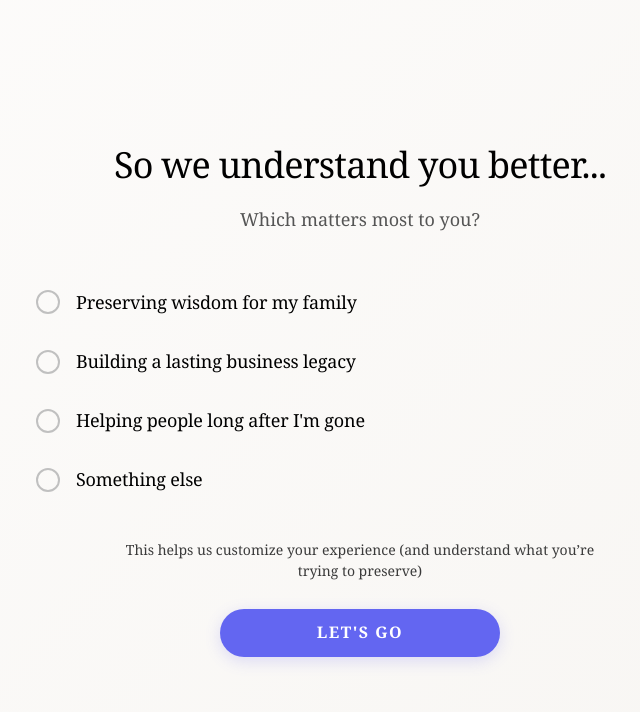
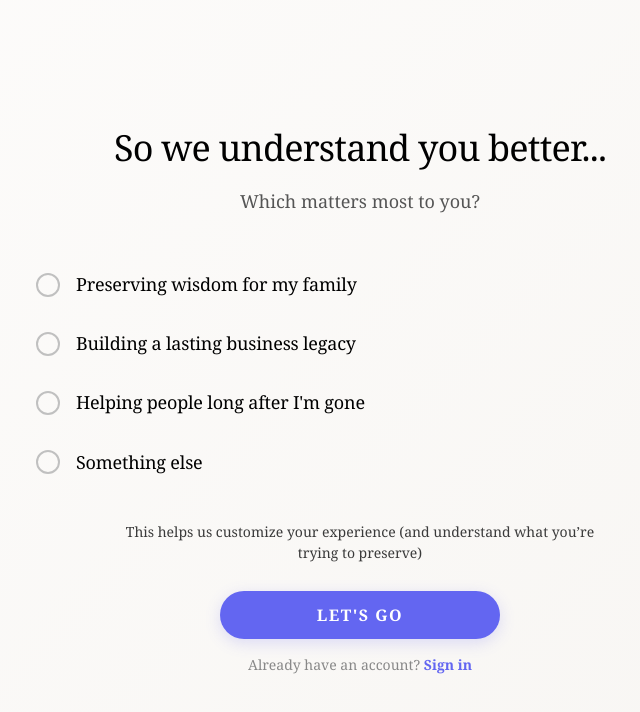
Before and after one commit to MuhammadHassaan0/-astralink-v2, a React (Vite) app: page /start in a window 1280 px wide. Shown: the top 712 px of the page, without its empty margins (280-920 px from the left). Built offline with nearby package versions, Linux system fonts and the light colour scheme.

Commit message:
Add already have an account link to onboarding

```diff
--- a/src/pages/page 6.jsx
+++ b/src/pages/page 6.jsx
@@ -391,6 +391,12 @@ const ProfileQuestionPage = () => {
             >
               Let's Go
             </button>
+            <p
+              onClick={() => window.location.href = '/login'}
+              style={{textAlign: 'center', marginTop: '16px', fontSize: '14px', color: '#888', cursor: 'pointer', fontFamily: 'inherit'}}
+            >
+              Already have an account? <span style={{color: '#6366F1', fontWeight: 600}}>Sign in</span>
+            </p>
           </div>
         </form>
       </main>
```
